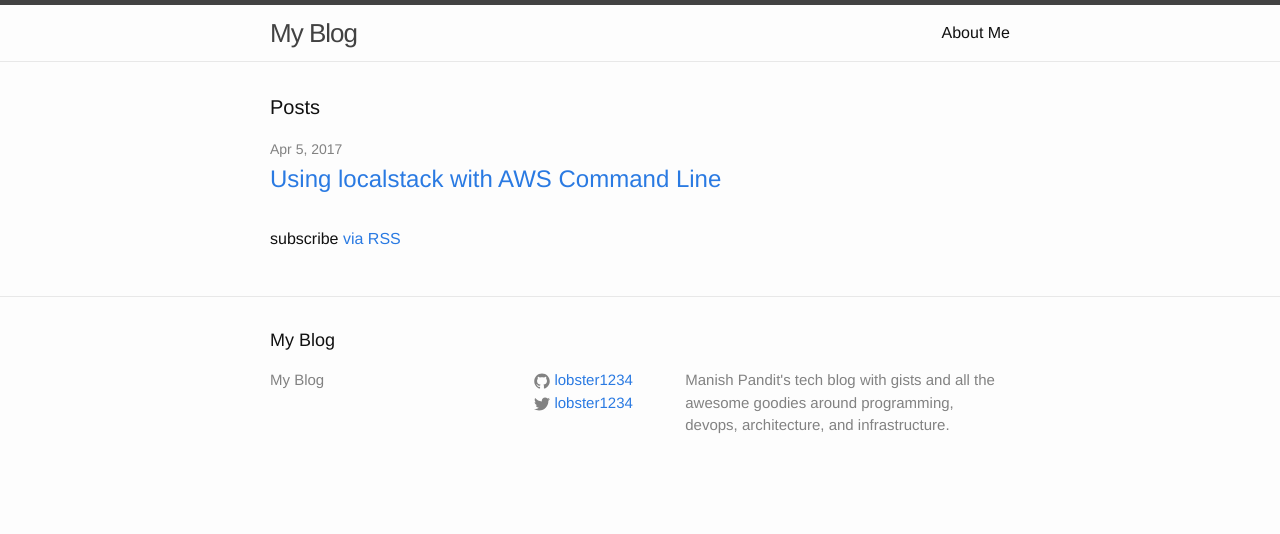
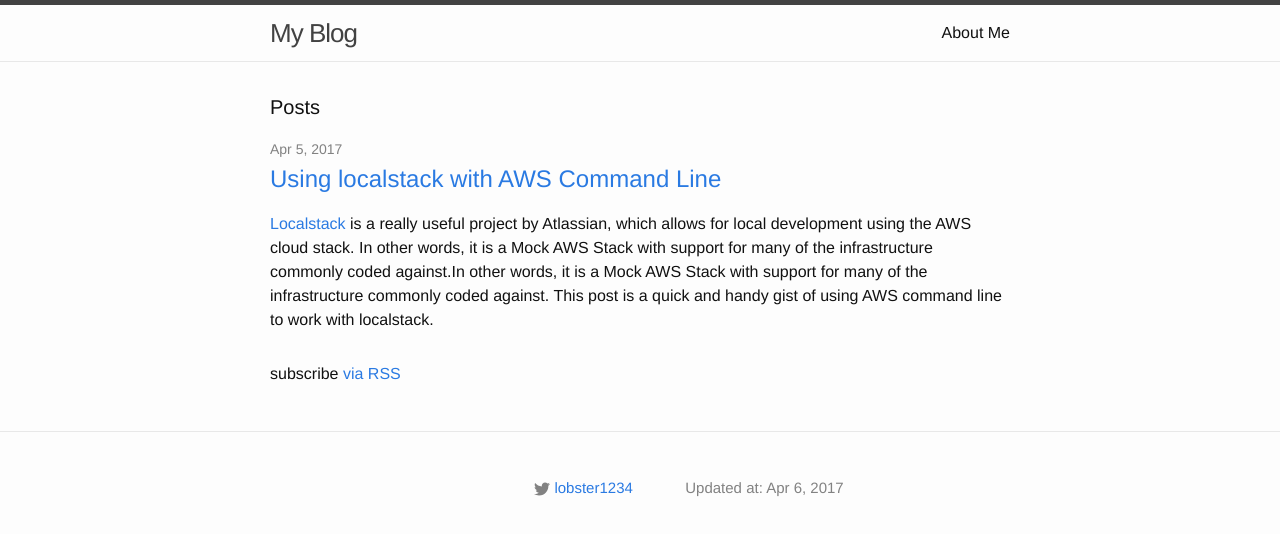
Before and after one commit to lobster1234/lobster1234.github.io, a plain HTML site: page index.html in a window 1280 px wide. Drawn offline with Linux system fonts and the light colour scheme.

Commit message:
Updated index and footer

```diff
--- a/index.html
+++ b/index.html
@@ -71,6 +71,9 @@
         <h2>
           <a class="post-link" href="/aws/localstack/2017/04/05/working-with-localstack-command-line.html">Using localstack with AWS Command Line</a>
         </h2>
+  	<article><p><a href="https://github.com/atlassian/localstack">Localstack</a> is a really useful project by Atlassian, which allows for local development using the AWS cloud stack. In other words, it is a Mock AWS Stack with support for many of the infrastructure commonly coded against.In other words, it is a Mock AWS Stack with support for many of the infrastructure commonly coded against. This post is a quick and handy gist of using AWS command line to work with localstack.</p>
+
+</article>
       </li>
 
   </ul>
@@ -86,14 +89,14 @@
 
   <div class="wrapper">
 
-    <h2 class="footer-heading">My Blog</h2>
+    <h2 class="footer-heading"></h2>
 
     <div class="footer-col-wrapper">
       <div class="footer-col footer-col-1">
         <ul class="contact-list">
           <li>
 
-              My Blog
+
 
             </li>
 
@@ -102,14 +105,6 @@
 
       <div class="footer-col footer-col-2">
         <ul class="social-media-list">
-
-          <li>
-            <a href="https://github.com/lobster1234"><span class="icon icon--github"><svg viewBox="0 0 16 16" width="16px" height="16px"><path fill="#828282" d="M7.999,0.431c-4.285,0-7.76,3.474-7.76,7.761 c0,3.428,2.223,6.337,5.307,7.363c0.388,0.071,0.53-0.168,0.53-0.374c0-0.184-0.007-0.672-0.01-1.32 c-2.159,0.469-2.614-1.04-2.614-1.04c-0.353-0.896-0.862-1.135-0.862-1.135c-0.705-0.481,0.053-0.472,0.053-0.472 c0.779,0.055,1.189,0.8,1.189,0.8c0.692,1.186,1.816,0.843,2.258,0.645c0.071-0.502,0.271-0.843,0.493-1.037 C4.86,11.425,3.049,10.76,3.049,7.786c0-0.847,0.302-1.54,0.799-2.082C3.768,5.507,3.501,4.718,3.924,3.65 c0,0,0.652-0.209,2.134,0.796C6.677,4.273,7.34,4.187,8,4.184c0.659,0.003,1.323,0.089,1.943,0.261 c1.482-1.004,2.132-0.796,2.132-0.796c0.423,1.068,0.157,1.857,0.077,2.054c0.497,0.542,0.798,1.235,0.798,2.082 c0,2.981-1.814,3.637-3.543,3.829c0.279,0.24,0.527,0.713,0.527,1.437c0,1.037-0.01,1.874-0.01,2.129 c0,0.208,0.14,0.449,0.534,0.373c3.081-1.028,5.302-3.935,5.302-7.362C15.76,3.906,12.285,0.431,7.999,0.431z"/></svg>
-</span><span class="username">lobster1234</span></a>
-
-          </li>
-
-
 
           <li>
             <a href="https://twitter.com/lobster1234"><span class="icon icon--twitter"><svg viewBox="0 0 16 16" width="16px" height="16px"><path fill="#828282" d="M15.969,3.058c-0.586,0.26-1.217,0.436-1.878,0.515c0.675-0.405,1.194-1.045,1.438-1.809c-0.632,0.375-1.332,0.647-2.076,0.793c-0.596-0.636-1.446-1.033-2.387-1.033c-1.806,0-3.27,1.464-3.27,3.27 c0,0.256,0.029,0.506,0.085,0.745C5.163,5.404,2.753,4.102,1.14,2.124C0.859,2.607,0.698,3.168,0.698,3.767 c0,1.134,0.577,2.135,1.455,2.722C1.616,6.472,1.112,6.325,0.671,6.08c0,0.014,0,0.027,0,0.041c0,1.584,1.127,2.906,2.623,3.206 C3.02,9.402,2.731,9.442,2.433,9.442c-0.211,0-0.416-0.021-0.615-0.059c0.416,1.299,1.624,2.245,3.055,2.271 c-1.119,0.877-2.529,1.4-4.061,1.4c-0.264,0-0.524-0.015-0.78-0.046c1.447,0.928,3.166,1.469,5.013,1.469 c6.015,0,9.304-4.983,9.304-9.304c0-0.142-0.003-0.283-0.009-0.423C14.976,4.29,15.531,3.714,15.969,3.058z"/></svg>
@@ -121,8 +116,7 @@
       </div>
 
       <div class="footer-col footer-col-3">
-        <p>Manish Pandit&#39;s tech blog with gists and all the awesome goodies around programming, devops, architecture, and infrastructure.
-</p>
+        <p>Updated at: Apr 6, 2017</p>
       </div>
     </div>
 
```
Also changed, not shown: about/index.html (+3 -12 lines), aws/localstack/2017/04/05/working-with-localstack-command-line.html (+5 -14 lines), feed.xml (+4 -4 lines).
